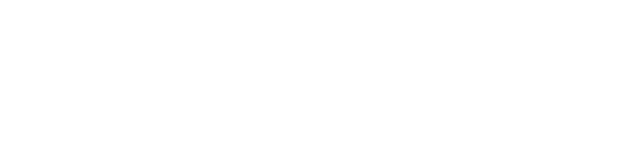
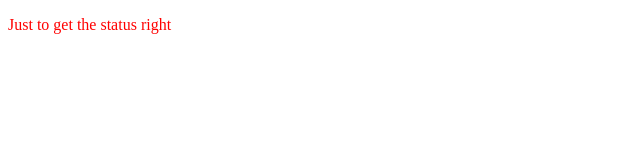
Before and after one commit to Mouazmj/Cleaning-company, a plain HTML site: page index.html in a window 1280 px wide. Shown: the whole page, without its empty margins (0-640 px from the left). Drawn offline with Linux system fonts and the light colour scheme.

Commit message:
Had some problems with the repo, should work now

```diff
--- a/index.html
+++ b/index.html
@@ -7,6 +7,6 @@
     <link rel="stylesheet" href="main.css">
 </head>
 <body>
-
+    <p>Just to get the status right</p>
 </body>
 </html>
--- a/main.css
+++ b/main.css
@@ -0,0 +1,3 @@
+p {
+    color: red;
+}
```
